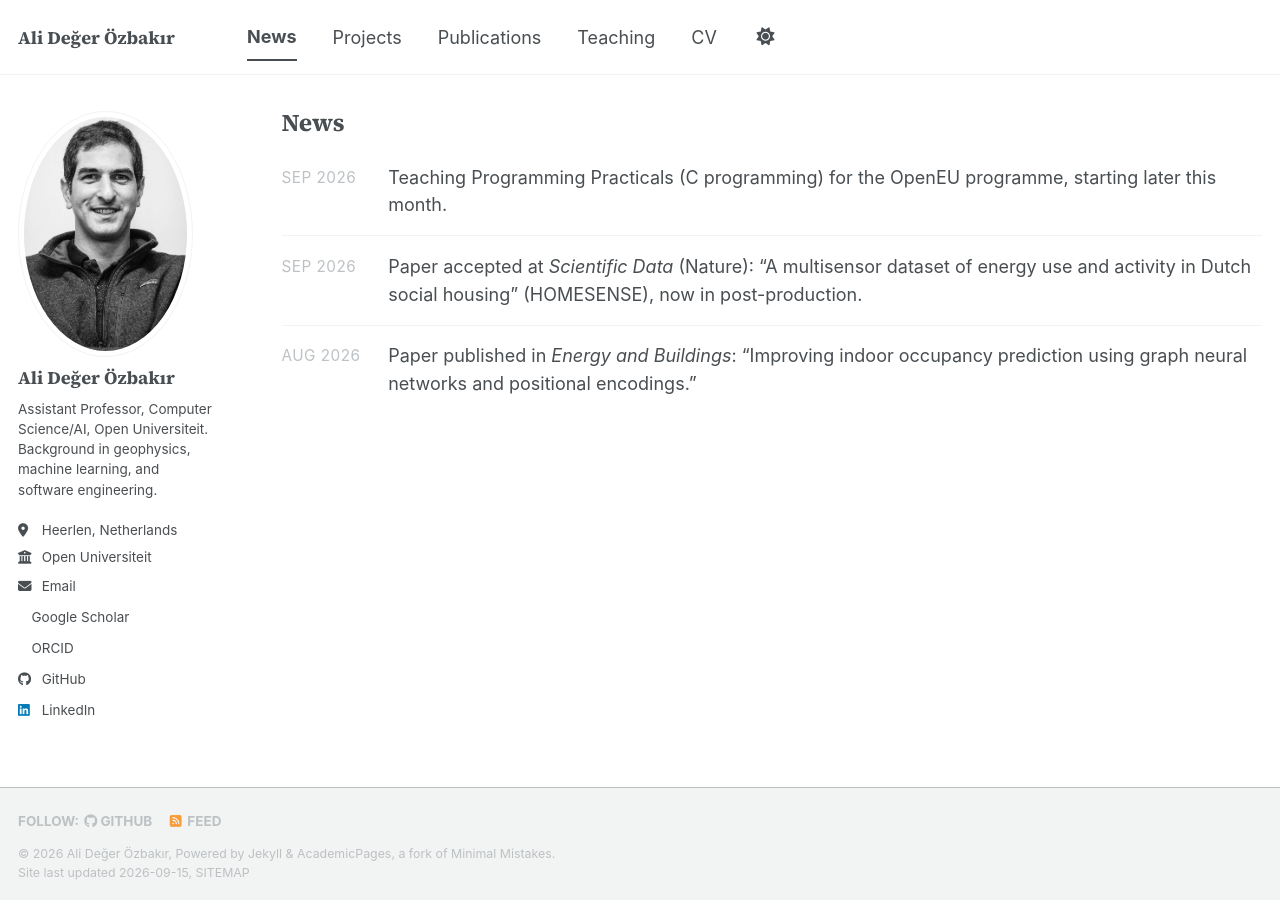
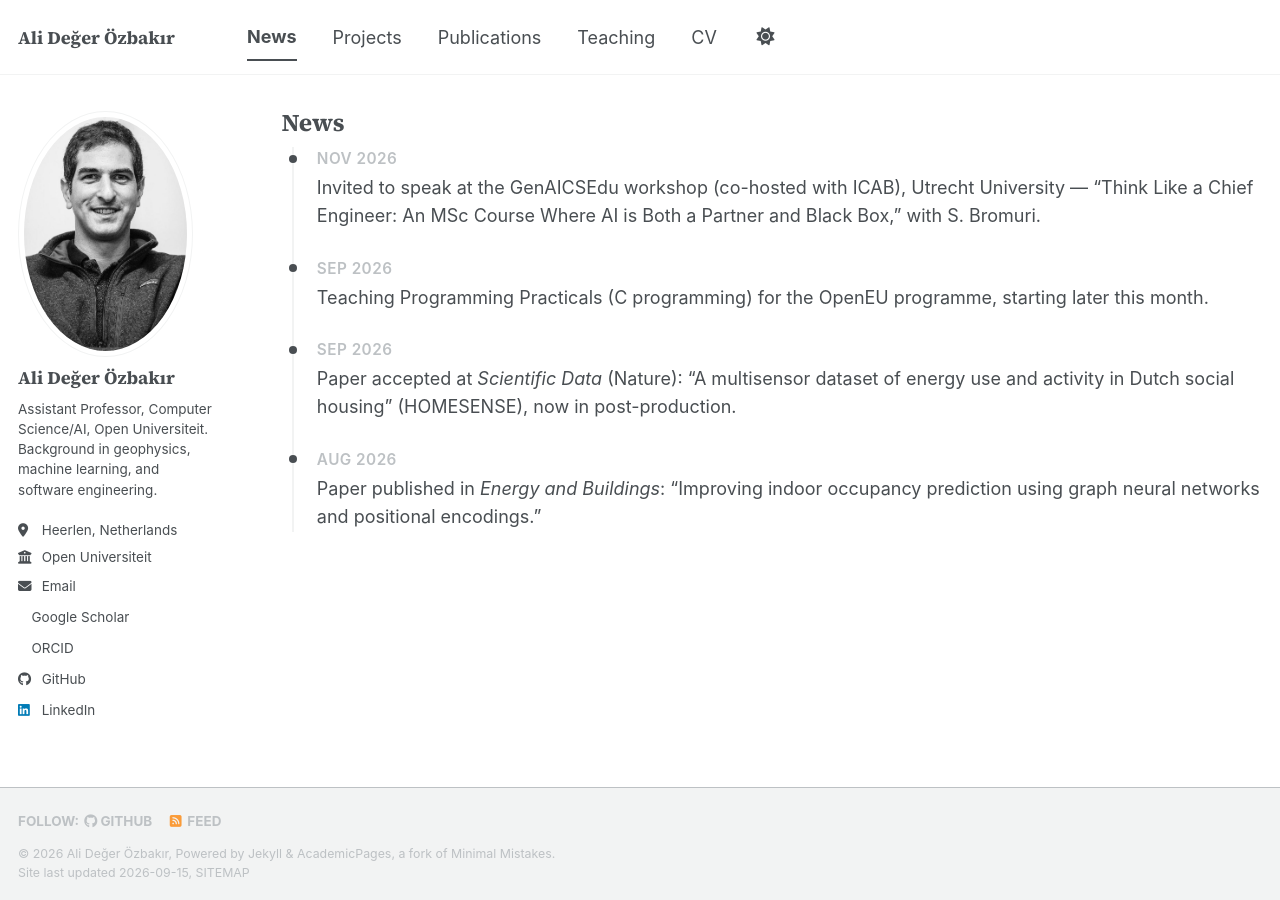
Before and after one commit to aozbakir/aozbakir.github.io, a Jekyll site: the page built from _pages/news.html, in a window 1280 px wide. Built offline with Jekyll 4.4.1, drawn with Linux system fonts in a browser that asks for light colours; a style sheet for code colours, icons or effects is not loaded.

Commit message:
Extend timeline to News; fix confusing "Published:" label on Projects
- Give News the same dot+line timeline treatment as Projects/Teaching/
  Publications/CV, replacing the old two-column flex layout — ties all
  five listing pages into one consistent visual language
- Add a dedicated date label for Projects ("Started:" instead of the
  generic "Published:", which only makes sense for Publications)
- Add a News entry for the invited GenAICSEdu/ICAB talk at Utrecht
  University (Nov 2026)

Co-Authored-By: Claude Sonnet 5 <noreply@anthropic.com>

```diff
--- a/_data/news.yml
+++ b/_data/news.yml
@@ -7,3 +7,5 @@
   text: 'Paper accepted at *Scientific Data* (Nature): "A multisensor dataset of energy use and activity in Dutch social housing" (HOMESENSE), now in post-production.'
 - date: 2026-09-01
   text: "Teaching Programming Practicals (C programming) for the OpenEU programme, starting later this month."
+- date: 2026-11-01
+  text: 'Invited to speak at the GenAICSEdu workshop (co-hosted with ICAB), Utrecht University — "Think Like a Chief Engineer: An MSc Course Where AI is Both a Partner and Black Box," with S. Bromuri.'
--- a/_includes/archive-single.html
+++ b/_includes/archive-single.html
@@ -42,6 +42,8 @@
           <p> {{ post.type }}, <i>{{ post.venue }}</i>, {{ post.date | default: "1900-01-01" | date: "%Y" }} </p>
         {% elsif post.collection == 'publications' %}
           <p>Published in <i>{{ post.venue }}</i>, {{ post.date | default: "1900-01-01" | date: "%Y" }} {% if post.status %}<span class="cv-tag status-tag">{{ post.status }}</span>{% endif %}</p>
+        {% elsif post.collection == 'projects' %}
+          <p class="page__date"><strong><i class="fa fa-fw fa-calendar" aria-hidden="true"></i> Started:</strong> <time datetime="{{ post.date | default: "1900-01-01" | date_to_xmlschema }}">{{ post.date | default: "1900-01-01" | date: "%B %d, %Y" }}</time></p>
         {% elsif post.date %}
          <p class="page__date"><strong><i class="fa fa-fw fa-calendar" aria-hidden="true"></i> {{ site.data.ui-text[site.locale].date_label | default: "Published:" }}</strong> <time datetime="{{ post.date | default: "1900-01-01" | date_to_xmlschema }}">{{ post.date | default: "1900-01-01" | date: "%B %d, %Y" }}</time></p>
         {% endif %}
--- a/_includes/head/custom.html
+++ b/_includes/head/custom.html
@@ -41,10 +41,11 @@
     border-bottom: none;
   }
 
-  /* Timeline treatment (Projects, Teaching, Publications) */
+  /* Timeline treatment (Projects, Teaching, Publications, News) */
   .projects-timeline .list__item,
   .teaching-timeline .list__item,
-  .publications-timeline .list__item {
+  .publications-timeline .list__item,
+  .news-timeline .timeline-item {
     position: relative;
     margin-left: 0.6em;
     padding-left: 1.25em;
@@ -55,14 +56,16 @@
   }
   .projects-timeline .list__item:last-child,
   .teaching-timeline .list__item:last-child,
-  .publications-timeline .list__item:last-child {
+  .publications-timeline .list__item:last-child,
+  .news-timeline .timeline-item:last-child {
     padding-bottom: 0.1em;
   }
   .archive__item-tags { margin-top: 0.5em; margin-bottom: 0; }
   .status-tag { margin-left: 0.5em; vertical-align: middle; }
   .projects-timeline .list__item::before,
   .teaching-timeline .list__item::before,
-  .publications-timeline .list__item::before {
+  .publications-timeline .list__item::before,
+  .news-timeline .timeline-item::before {
     content: "";
     position: absolute;
     left: -5px;
@@ -160,25 +163,15 @@
   }
 
   /* News page */
-  .news-item {
-    display: flex;
-    gap: 1.25em;
-    padding: 0.9em 0;
-    border-bottom: 1px solid var(--global-border-color);
-  }
-  .news-item:last-child { border-bottom: none; }
   .news-date {
-    flex: 0 0 5.5em;
     color: var(--global-text-color-light);
     font-size: 0.85em;
+    font-weight: 600;
     text-transform: uppercase;
     letter-spacing: 0.03em;
-    padding-top: 0.15em;
+    margin-bottom: 0.2em;
   }
-  .news-text { flex: 1; }
-  @media (max-width: 600px) {
-    .news-item { flex-direction: column; gap: 0.2em; }
-  }
+  .news-text { margin: 0; }
 </style>
 
 <!-- end custom head snippets -->
--- a/_pages/news.html
+++ b/_pages/news.html
@@ -7,12 +7,12 @@ author_profile: true
 
 {% include base_path %}
 
-<div class="news-list">
+<div class="news-timeline">
 {% assign news_items = site.data.news | sort: "date" | reverse %}
 {% for item in news_items %}
-  <div class="news-item">
-    <span class="news-date">{{ item.date | date: "%b %Y" }}</span>
-    <span class="news-text">{{ item.text | markdownify | remove: "<p>" | remove: "</p>" }}</span>
+  <div class="timeline-item">
+    <div class="news-date">{{ item.date | date: "%b %Y" }}</div>
+    <p class="news-text">{{ item.text | markdownify | remove: "<p>" | remove: "</p>" }}</p>
   </div>
 {% endfor %}
 </div>
```
